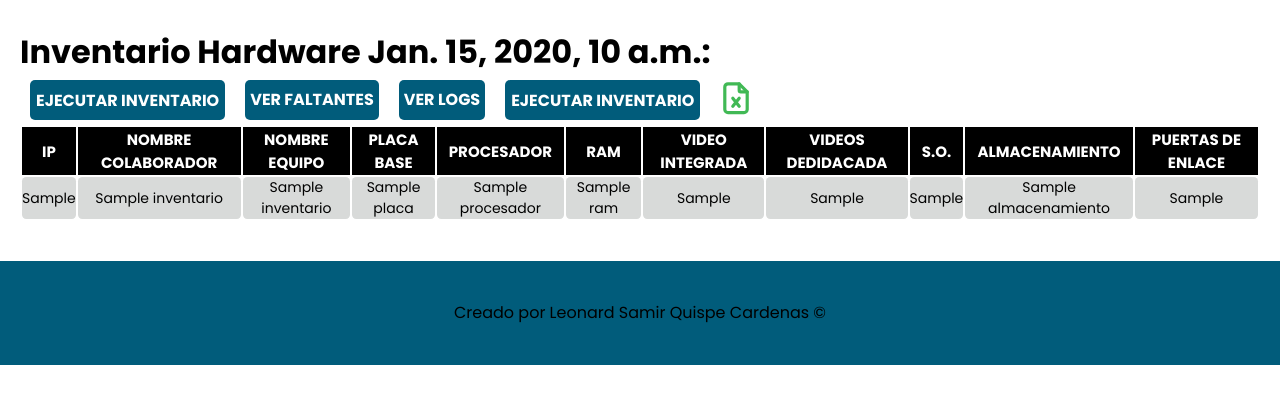
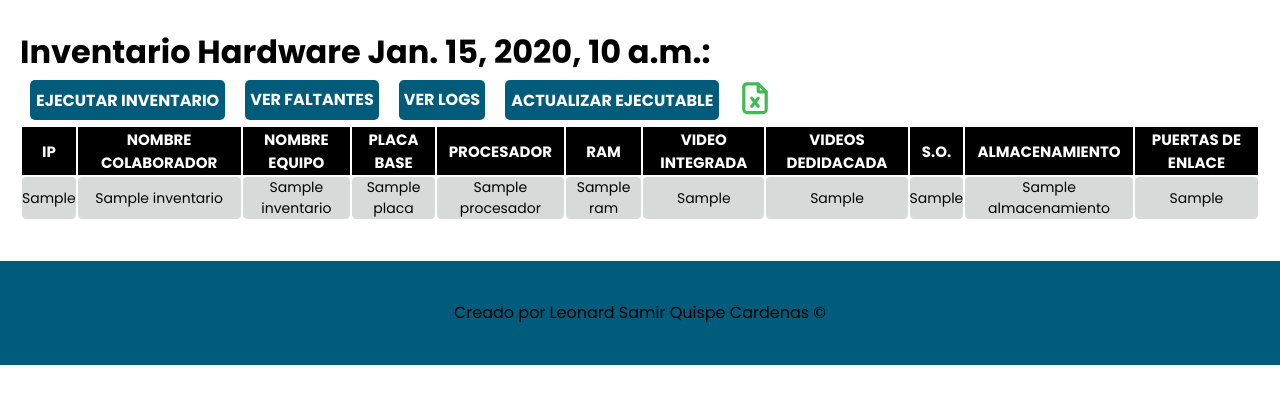
Before and after one commit to ViTh0X/incasur-projecto, a Django app: template AdministradorTI/templates/inventario_hardware/lista_inventario_h.html in a window 1280 px wide. Shown: the part 175-579 px from the top of the page. Run offline with Django 5.2, Linux system fonts and the light colour scheme; the template is opened without the code that fills it: most values are stand-ins (such as "Sample title", 1, 10 or a date in 2020).

Commit message:
Añade la funcion actualizar ejecutable hardware software

```diff
--- a/AdministradorTI/templates/inventario_hardware/lista_inventario_h.html
+++ b/AdministradorTI/templates/inventario_hardware/lista_inventario_h.html
@@ -10,7 +10,7 @@
                     <button id="ejecutar_inventario_h">Ejecutar Inventario</button>
                      <a title="VER LISTA DE IPS FALTANTES" href="{% url 'listar_faltantes_hardware' %}">Ver Faltantes</a>
                      <a title="VER LOGS DE LA EJECUCION" href="{% url 'listar_logs_h' %}">Ver Logs</a>
-                     <button id="actualizar_ejecutable_h">Ejecutar Inventario</button>
+                     <button id="actualizar_ejecutable_h">Actualizar Ejecutable</button>
                 </div>
                 <div class="opciones__table--iconos">
                     <a  title="GENERAR TODO EL HISTORIAL DE INVENTARIOS HARDWARE" href="{% url 'generar_excell_all_h' %}">
--- a/AdministradorTI/templates/inventario_software/lista_inventario_s.html
+++ b/AdministradorTI/templates/inventario_software/lista_inventario_s.html
@@ -13,7 +13,7 @@
                                           -->
                      <a title="VER LISTA DE IPS FALTANTES" href="{% url 'listar_faltantes_software' %}">Ver Faltantes</a>
                      <a title="VER LOGS DE LA EJECUCION" href="{% url 'listar_logs_s' %}">Ver Logs</a>
-                     <button id="ejecutar_inventario_s">Ejecutar Inventario</button>
+                     <button id="actualizar_ejecutable_s">Actualizar Ejecutable</button>
                 </div>
                     <!-- <a title="ACTUALIZA EL INVENTARIO DE HARDWARE PARA LOS FALTANTES" href="{% url 'agregar_colaborador' %}">Ejecutar Faltantes</a>                                         -->
                 <div class="opciones__table--iconos">
```
